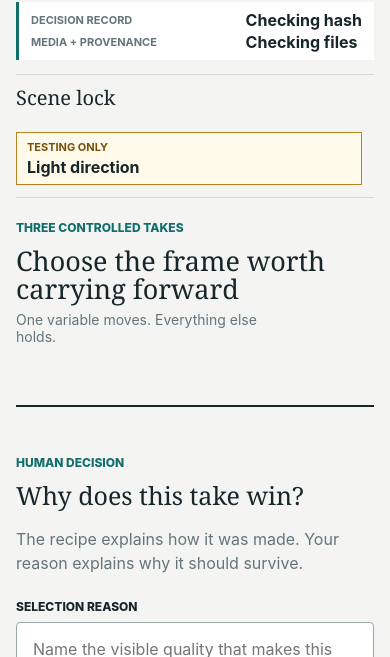
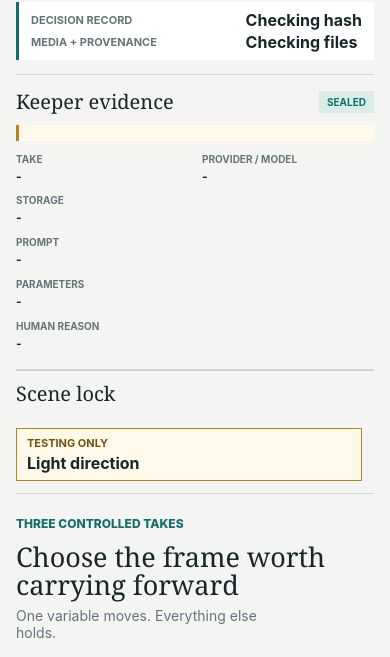
Before and after one commit to Peanuts1605/shot-ledger, a plain HTML site: page src/shot_ledger/web/index.html in a window 390 px wide. Shown: the part 187-844 px from the top of the page. Drawn offline with Linux system fonts and the light colour scheme; no server answers.

Commit message:
Show selected take receipt in review UI

```diff
--- a/src/shot_ledger/web/app.js
+++ b/src/shot_ledger/web/app.js
@@ -1,6 +1,8 @@
 const state = {
   scene: null,
   keeperTakeId: null,
+  sealedKeeperTakeId: null,
+  sealedReason: null,
 };
 
 const byId = (id) => document.getElementById(id);
@@ -42,6 +44,7 @@ function renderTakes(takes) {
       state.keeperTakeId = take.take_id;
       renderTakes(state.scene.takes);
       renderPacket(state.scene);
+      renderSelectedReceipt();
       byId("form-status").textContent = `${titleCase(take.take_id)} selected. Add the reason it wins.`;
     });
     image.src = take.preview_url;
@@ -65,15 +68,34 @@ function renderPacket(scene) {
   byId("packet-hash").textContent = scene.packet_hash;
 }
 
+function renderSelectedReceipt() {
+  const take = state.scene.takes.find((candidate) => candidate.take_id === state.keeperTakeId);
+  if (!take) return;
+  const reason = byId("selection-reason").value.trim();
+  const sealed = state.keeperTakeId === state.sealedKeeperTakeId && reason === state.sealedReason;
+  byId("receipt-state").textContent = sealed ? "Sealed" : "Draft change";
+  byId("receipt-take").textContent = `${titleCase(take.take_id)} / ${take.changed_value}`;
+  byId("receipt-provider").textContent = `${take.provider} / ${take.model}`;
+  byId("receipt-storage").textContent = titleCase(state.scene.storage_mode);
+  byId("receipt-prompt").textContent = take.prompt;
+  byId("receipt-parameters").textContent = Object.entries(take.parameters)
+    .map(([key, value]) => `${key}=${value}`)
+    .join(" / ");
+  byId("receipt-reason").textContent = reason || "Reason not recorded";
+}
+
 function render(scene) {
   state.scene = scene;
   state.keeperTakeId = scene.keeper_take_id;
+  state.sealedKeeperTakeId = scene.keeper_take_id;
+  state.sealedReason = scene.selection_reason;
   byId("brief").textContent = scene.brief;
   byId("integrity-value").textContent = titleCase(scene.integrity);
   byId("media-integrity-value").textContent = titleCase(scene.media_integrity.status);
   byId("storage-mode").textContent = titleCase(scene.storage_mode);
   byId("storage-mode").title = scene.scene_id;
   byId("selection-reason").value = scene.selection_reason;
+  byId("proof-scope").textContent = scene.proof_scope;
   byId("selection-reason").disabled = !scene.write_enabled;
   byId("seal-decision").disabled = !scene.write_enabled;
   byId("form-status").textContent = scene.write_enabled
@@ -82,6 +104,7 @@ function render(scene) {
   renderLockedVariables(scene.locked_variables);
   renderTakes(scene.takes);
   renderPacket(scene);
+  renderSelectedReceipt();
 }
 
 function renderRecovery(runState) {
@@ -152,6 +175,10 @@ byId("decision-form").addEventListener("submit", async (event) => {
   }
 });
 
+byId("selection-reason").addEventListener("input", () => {
+  if (state.scene) renderSelectedReceipt();
+});
+
 loadScene().catch((error) => {
   byId("form-status").textContent = error.message;
   byId("storage-mode").textContent = "Scene unavailable";
--- a/src/shot_ledger/web/index.html
+++ b/src/shot_ledger/web/index.html
@@ -34,6 +34,23 @@
             <strong id="media-integrity-value">Checking files</strong>
           </div>
         </div>
+      </section>
+
+      <section class="selected-receipt" aria-labelledby="selected-receipt-title">
+        <div class="selected-receipt-heading">
+          <p class="eyebrow">Selected take receipt</p>
+          <h2 id="selected-receipt-title">Keeper evidence</h2>
+          <strong id="receipt-state" class="receipt-state">Sealed</strong>
+        </div>
+        <p id="proof-scope" class="proof-scope"></p>
+        <dl class="selected-receipt-facts">
+          <div><dt>Take</dt><dd id="receipt-take">-</dd></div>
+          <div><dt>Provider / model</dt><dd id="receipt-provider">-</dd></div>
+          <div><dt>Storage</dt><dd id="receipt-storage">-</dd></div>
+          <div class="receipt-wide"><dt>Prompt</dt><dd id="receipt-prompt">-</dd></div>
+          <div><dt>Parameters</dt><dd id="receipt-parameters">-</dd></div>
+          <div class="receipt-wide"><dt>Human reason</dt><dd id="receipt-reason">-</dd></div>
+        </dl>
       </section>
 
       <section id="recovery-panel" class="recovery-panel" aria-labelledby="recovery-title" hidden>
@@ -90,7 +107,7 @@
             <p id="form-status" role="status" aria-live="polite">Select a take and leave a concrete reason.</p>
             <div class="form-actions">
               <a class="button secondary" href="/api/export" download="shot-ledger-decision.json">Download packet</a>
-              <button id="seal-decision" class="button primary" type="submit">Seal decision</button>
+              <button id="seal-decision" class="button primary" type="submit">Reseal decision</button>
             </div>
           </div>
         </form>
--- a/src/shot_ledger/web/styles.css
+++ b/src/shot_ledger/web/styles.css
@@ -163,6 +163,72 @@ h2 {
   border-bottom: 1px solid var(--line);
 }
 
+.selected-receipt {
+  display: grid;
+  grid-template-columns: minmax(180px, 0.55fr) minmax(0, 2.45fr);
+  gap: 18px 32px;
+  padding: 24px 0;
+  border-top: 1px solid var(--line);
+  border-bottom: 1px solid var(--line);
+}
+
+.selected-receipt-heading h2 {
+  font-size: 24px;
+}
+
+.receipt-state {
+  display: inline-block;
+  margin-top: 12px;
+  padding: 5px 8px;
+  background: var(--teal-soft);
+  color: var(--teal);
+  font-size: 10px;
+  text-transform: uppercase;
+}
+
+.proof-scope {
+  grid-column: 2;
+  margin: 0;
+  padding: 10px 12px;
+  border-left: 3px solid var(--mustard);
+  background: #fff9e9;
+  color: #65460f;
+  font-size: 13px;
+  font-weight: 700;
+}
+
+.selected-receipt-facts {
+  display: grid;
+  grid-column: 2;
+  grid-template-columns: repeat(3, minmax(0, 1fr));
+  gap: 14px 22px;
+  margin: 0;
+}
+
+.selected-receipt-facts div {
+  min-width: 0;
+}
+
+.selected-receipt-facts dt {
+  margin-bottom: 4px;
+  color: var(--muted);
+  font-size: 10px;
+  font-weight: 750;
+  text-transform: uppercase;
+}
+
+.selected-receipt-facts dd {
+  margin: 0;
+  overflow-wrap: anywhere;
+  font-size: 12px;
+  font-weight: 650;
+  line-height: 1.4;
+}
+
+.selected-receipt-facts .receipt-wide {
+  grid-column: span 2;
+}
+
 .recovery-panel {
   margin: 0 0 44px;
   padding: 32px;
@@ -240,6 +306,7 @@ h2 {
 }
 
 .recovery-mode .control-band,
+.recovery-mode .selected-receipt,
 .recovery-mode .takes-section,
 .recovery-mode .decision-band,
 .recovery-mode .packet-band {
@@ -578,14 +645,21 @@ textarea:disabled {
 @media (max-width: 900px) {
   .control-band,
   .decision-band,
-  .packet-band {
+  .packet-band,
+  .selected-receipt {
     grid-template-columns: 1fr;
   }
 
   .control-band,
   .decision-band,
-  .packet-band {
+  .packet-band,
+  .selected-receipt {
     gap: 24px;
+  }
+
+  .proof-scope,
+  .selected-receipt-facts {
+    grid-column: 1;
   }
 
   .take-grid {
@@ -681,6 +755,44 @@ textarea:disabled {
     padding: 12px 0;
   }
 
+  .selected-receipt {
+    gap: 12px;
+    padding: 16px 0;
+  }
+
+  .selected-receipt-heading {
+    display: flex;
+    align-items: center;
+    justify-content: space-between;
+    gap: 12px;
+  }
+
+  .selected-receipt-heading .eyebrow {
+    display: none;
+  }
+
+  .selected-receipt-heading h2 {
+    font-size: 20px;
+  }
+
+  .receipt-state {
+    margin-top: 0;
+  }
+
+  .proof-scope {
+    padding: 8px 10px;
+    font-size: 11px;
+  }
+
+  .selected-receipt-facts {
+    grid-template-columns: repeat(2, minmax(0, 1fr));
+    gap: 9px 14px;
+  }
+
+  .selected-receipt-facts .receipt-wide {
+    grid-column: 1 / -1;
+  }
+
   .control-band-title .eyebrow {
     display: none;
   }
```
